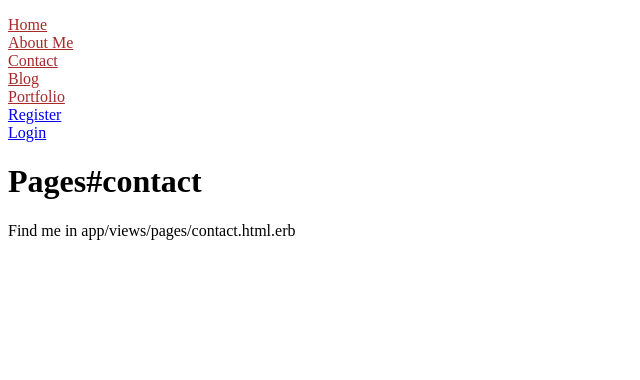
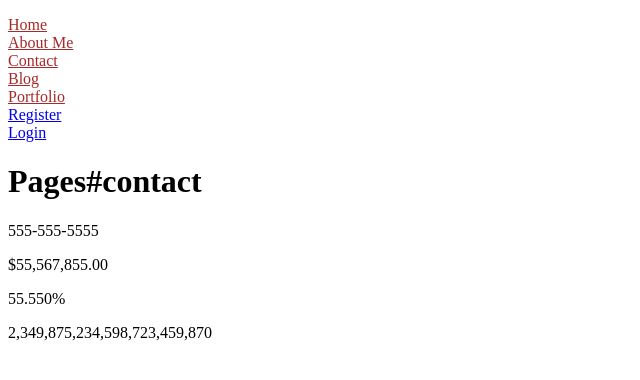
Before and after one commit to mattjaikaran/devcamp-portfolio, a Rails app: page /contact in a window 1280 px wide. Shown: the top 380 px of the page, without its empty margins (0-640 px from the left). Run offline with Rails 7, Linux system fonts and the light colour scheme.

Commit message:
Integrated helper methods from ActionView

```diff
--- a/app/views/blogs/_blog.html.erb
+++ b/app/views/blogs/_blog.html.erb
@@ -1,5 +1,6 @@
 <tr>
-  <td><%= blog.title %></td>
+  <td><%= blog.title.upcase %></td>
+  <td>Published <%= distance_of_time_in_words(blog.created_at, Time.now)%> ago</td>
   <td><%= blog.body %></td>
   <td><%= link_to blog.status, toggle_status_blog_path(blog) %></td>
   <td><%= link_to 'Show', blog %></td>
--- a/app/views/blogs/index.html.erb
+++ b/app/views/blogs/index.html.erb
@@ -6,6 +6,7 @@
   <thead>
     <tr>
       <th>Blog Title</th>
+      <th>Date</th>
       <th>Body</th>
       <th colspan="4"></th>
     </tr>
--- a/app/views/pages/contact.html.erb
+++ b/app/views/pages/contact.html.erb
@@ -1,2 +1,6 @@
 <h1>Pages#contact</h1>
-<p>Find me in app/views/pages/contact.html.erb</p>
+
+<p><%= number_to_phone "5555555555" %></p>
+<p><%= number_to_currency "55567855" %></p>
+<p><%= number_to_percentage "55.55" %></p>
+<p><%= number_with_delimiter "2349875234598723459870" %></p>
```
